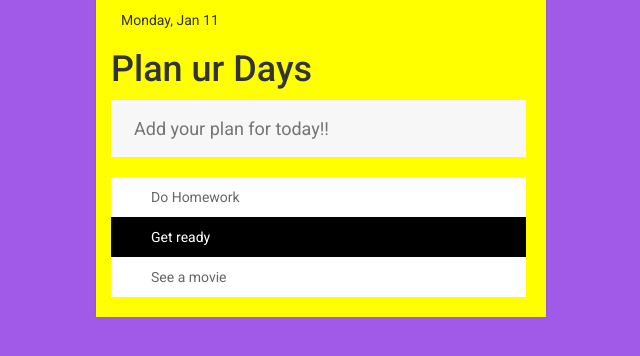
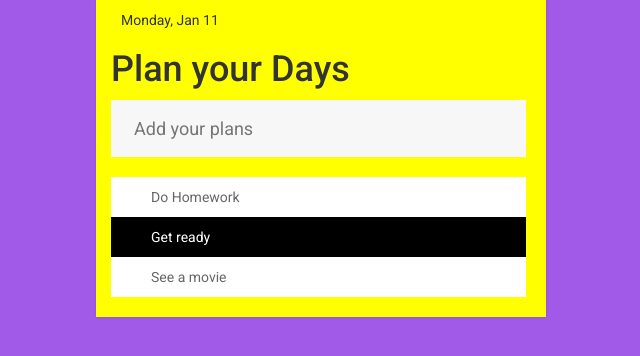
Before and after one commit to GayatriAmbati/asdf, a plain HTML site: page index.html in a window 1280 px wide. Shown: the whole page, without its empty margins (319-959 px from the left). Drawn offline with nearby package versions, Linux system fonts and the light colour scheme.

Commit message:
Update index.html

```diff
--- a/index.html
+++ b/index.html
@@ -18,9 +18,9 @@
             </div>
 
 
-			<h1>Plan ur Days</h1>
+			<h1>Plan your Days</h1>
 
-		 	<input type="text" id="inp" placeholder="Add your plan for today!!">
+		 	<input type="text" id="inp" placeholder="Add your plans">
 
 
 
```
